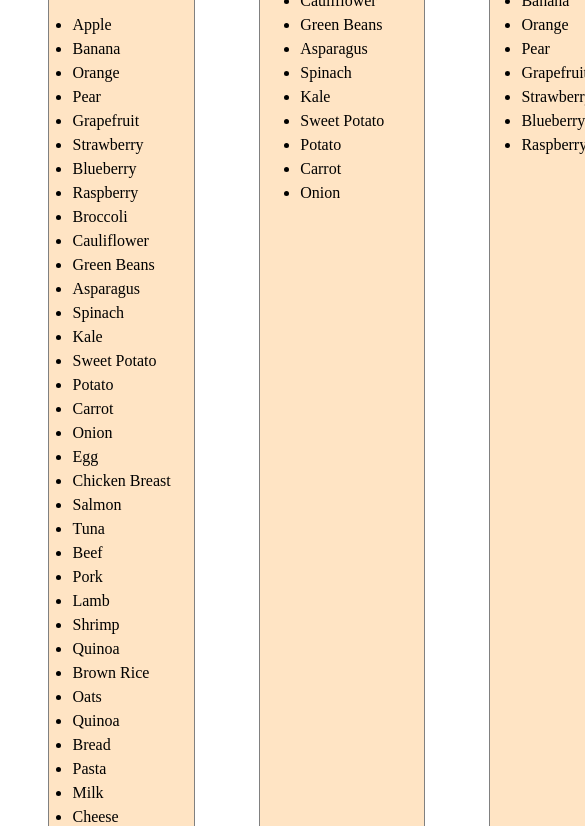
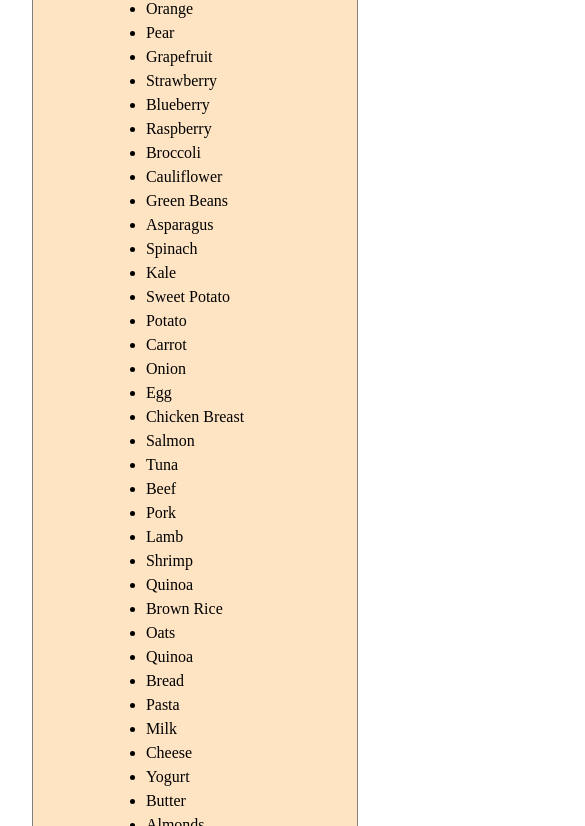
Before and after one commit to muttubk/MERN_Project3-List_Items, a plain HTML site: page index.html in a window 390 px wide. Shown: the part 183-1009 px from the top of the page, 585 px wide, since content can reach past the window. Drawn offline with Linux system fonts and the light colour scheme.

Commit message:
added responsiveness

```diff
--- a/styles.css
+++ b/styles.css
@@ -20,3 +20,21 @@ body{
 .mainContainer ul{
     padding: 0;
 }
+
+@media only screen and (max-width: 426px){
+    .mainContainer{
+        display: flex;
+        flex-direction: column;
+    }
+    .mainContainer div{
+        margin: 1em;
+    }
+}
+@media only screen and (max-width: 768px){
+    .mainContainer{
+        grid-template-columns: 1fr 1fr;
+    }
+    .mainContainer div{
+        margin: 1em;
+    }
+}
```
